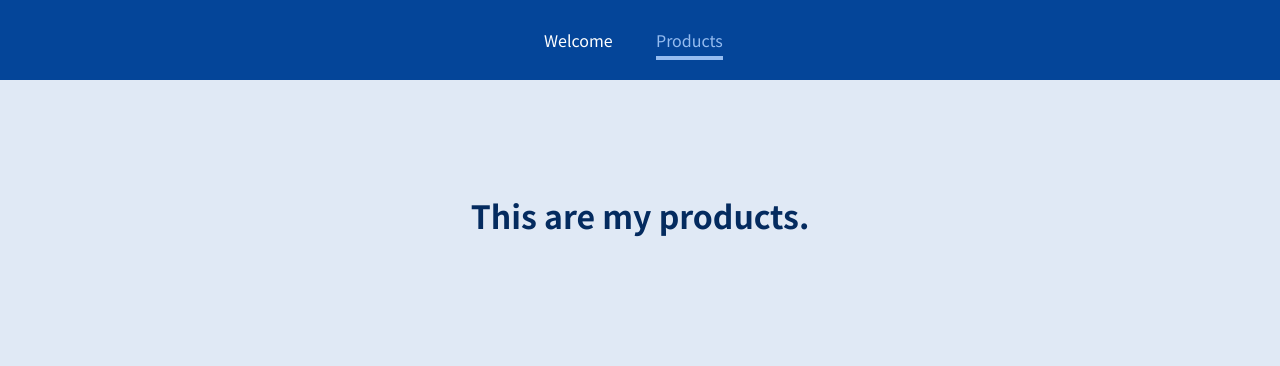
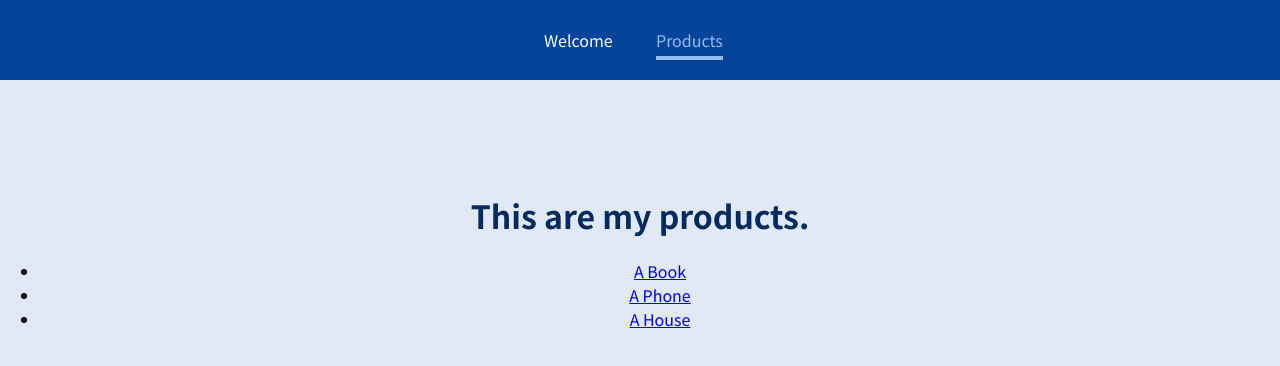
Before and after one commit to tonynnabs/react-router, a React (Create React App) app: page /products in a window 1280 px wide. Shown: the top 366 px of the page. Built offline with nearby package versions, Linux system fonts and the light colour scheme.

Commit message:
using switch and exact

```diff
--- a/src/App.js
+++ b/src/App.js
@@ -1,3 +1,4 @@
+import { Switch } from "react-router-dom";
 import { Route } from "react-router-dom";
 import MainHeader from "./components/MainHeader";
 import ProductDetail from "./pages/ProductDetail";
@@ -7,17 +8,19 @@
 function App() {
   return (
     <div>
-      <MainHeader/>
+      <MainHeader />
       <main>
-      <Route path="/welcome">
-        <Welcome />
-      </Route>
-      <Route  path="/products">
-        <Products/>
-      </Route>
-      <Route  path="/product-detail/:productId">
-        <ProductDetail/>
-      </Route>
+        <Switch>
+          <Route path="/welcome">
+            <Welcome />
+          </Route>
+          <Route path="/products" exact>
+            <Products />
+          </Route>
+          <Route path="/products/:productId">
+            <ProductDetail />
+          </Route>
+        </Switch>
       </main>
     </div>
   );
--- a/src/pages/Products.js
+++ b/src/pages/Products.js
@@ -1,5 +1,23 @@
+import { Fragment } from "react";
+import { Link } from "react-router-dom";
+
 const Products = () => {
-  return <h1>This are my products.</h1>;
+  return (
+    <Fragment>
+      <h1>This are my products.</h1>
+      <ul>
+        <li>
+          <Link to="/products/p1">A Book</Link>
+        </li>
+        <li>
+          <Link to="/products/p2">A Phone</Link>
+        </li>
+        <li>
+          <Link to="/products/p3">A House</Link>
+        </li>
+      </ul>
+    </Fragment>
+  );
 };
 
 export default Products;
```
Also changed, not shown: 1 other file (tests, documents, lock files or other folders).
